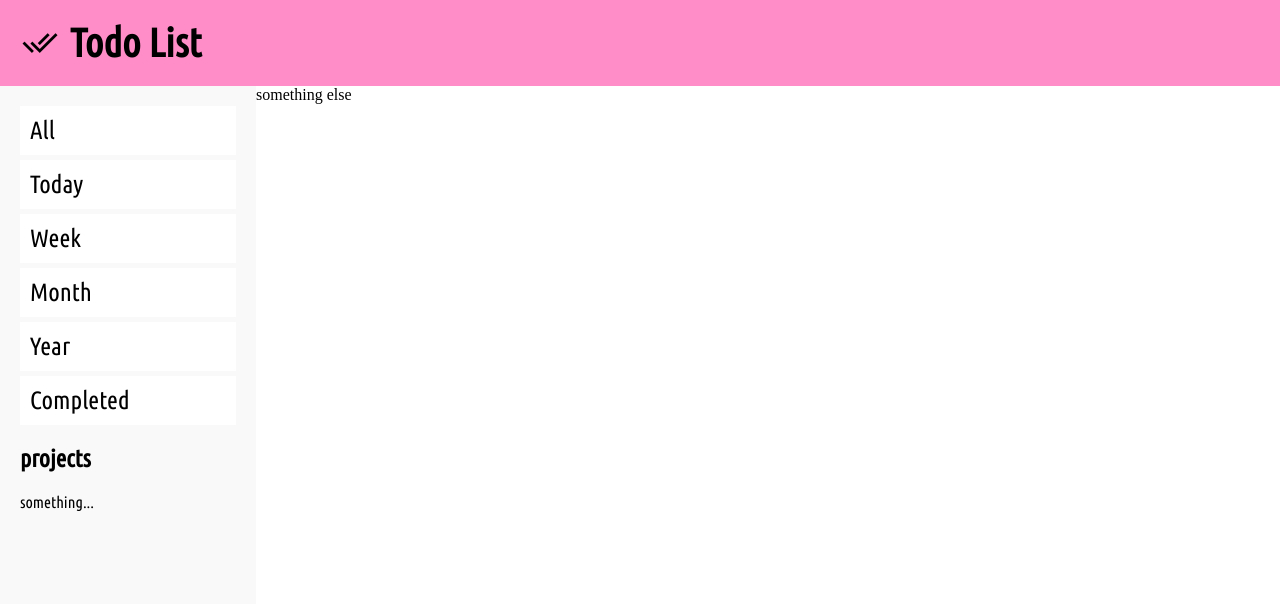
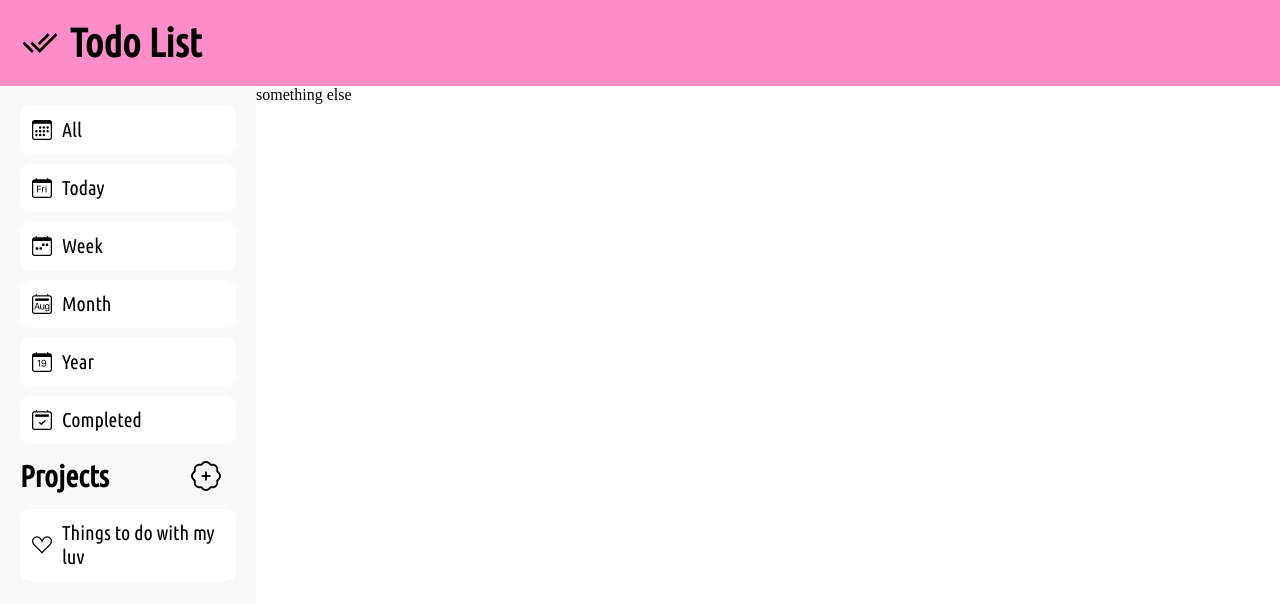
Before and after one commit to kitkathsita/Todo-List, a website built with webpack: page dist/index.html in a window 1280 px wide. Built offline with nearby package versions, Linux system fonts and the light colour scheme; files that its build step writes are made by us from their sources.

Commit message:
i just added some stylish

```diff
--- a/src/style.css
+++ b/src/style.css
@@ -49,11 +49,52 @@ body {
 #clasification {
   display: flex;
   flex-direction: column;
-  gap: 5px;
+  gap: 10px;
 }
 
-.option {
-  font-size: 25px;
+.option, .project {
+  font-size: 20px;
   background-color: white;
   padding: 10px;
+  cursor: pointer;
+  border: 2px solid white;
+  border-radius: 10px;
+  display: flex;
+  gap: 10px;
+  align-items: center;
 }
+
+.option:hover, .project:hover {
+  border: 2px solid var(--light-pink);
+}
+
+.first{
+  display: flex;
+  align-items: center;
+  justify-content: space-between;
+}
+
+.first>h2 {
+  font-size: 30px;
+  margin: 0%;
+  padding: 15px 0px 15px 0px;
+}
+
+.first>i {
+  font-size: 30px;
+  padding: 0px 15px 0px 15px;
+  cursor: pointer;
+}
+
+.first>i:hover{
+  color: var(--dark-pink);
+}
+
+.option>i, .project>i {
+  font-size: 20px;
+  color: black;
+}
+
+.option>p, .project>p {
+  margin: 0%;
+}
```
Also changed, not shown: dist/index.html, dist/main.js.
